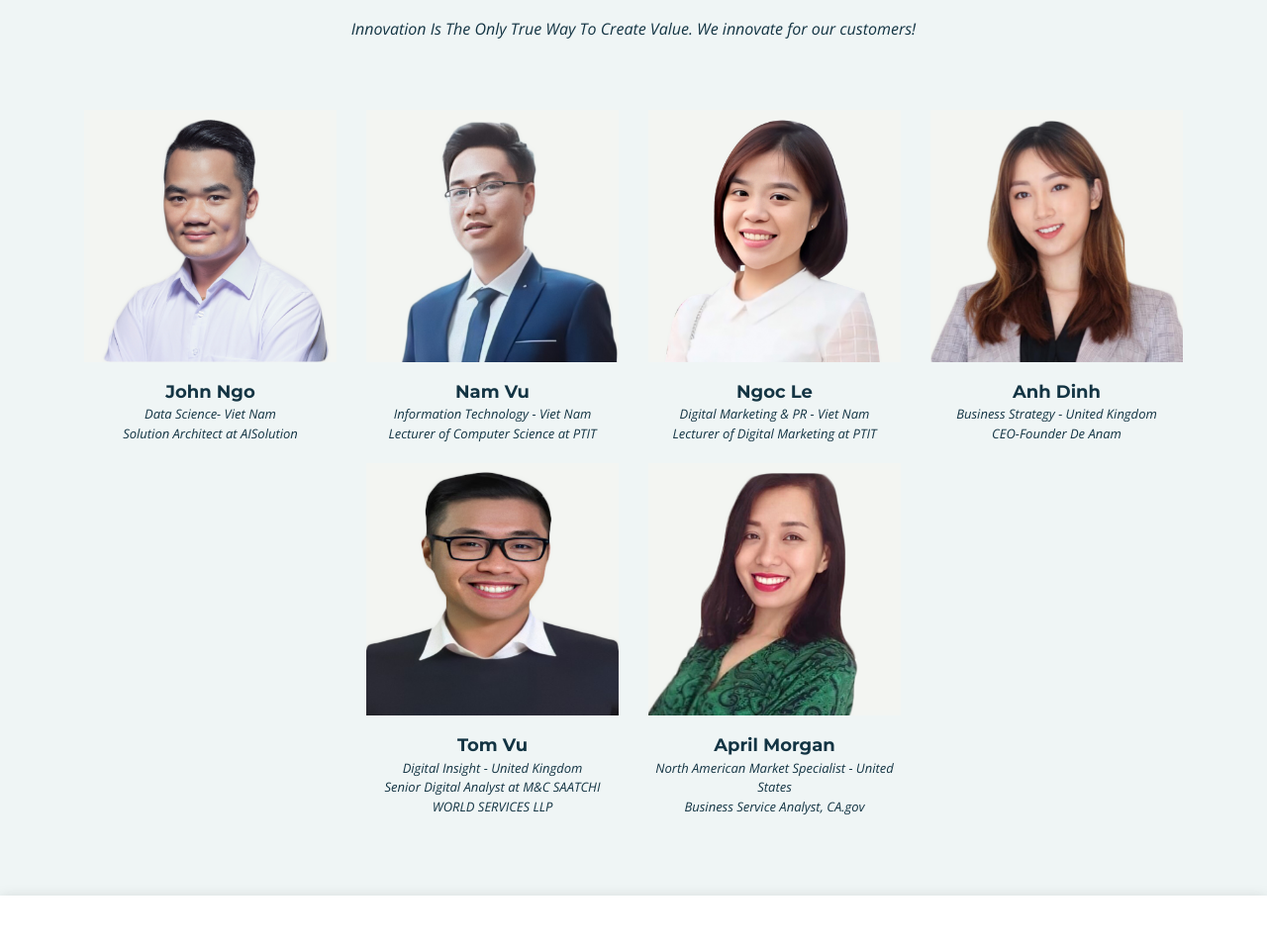
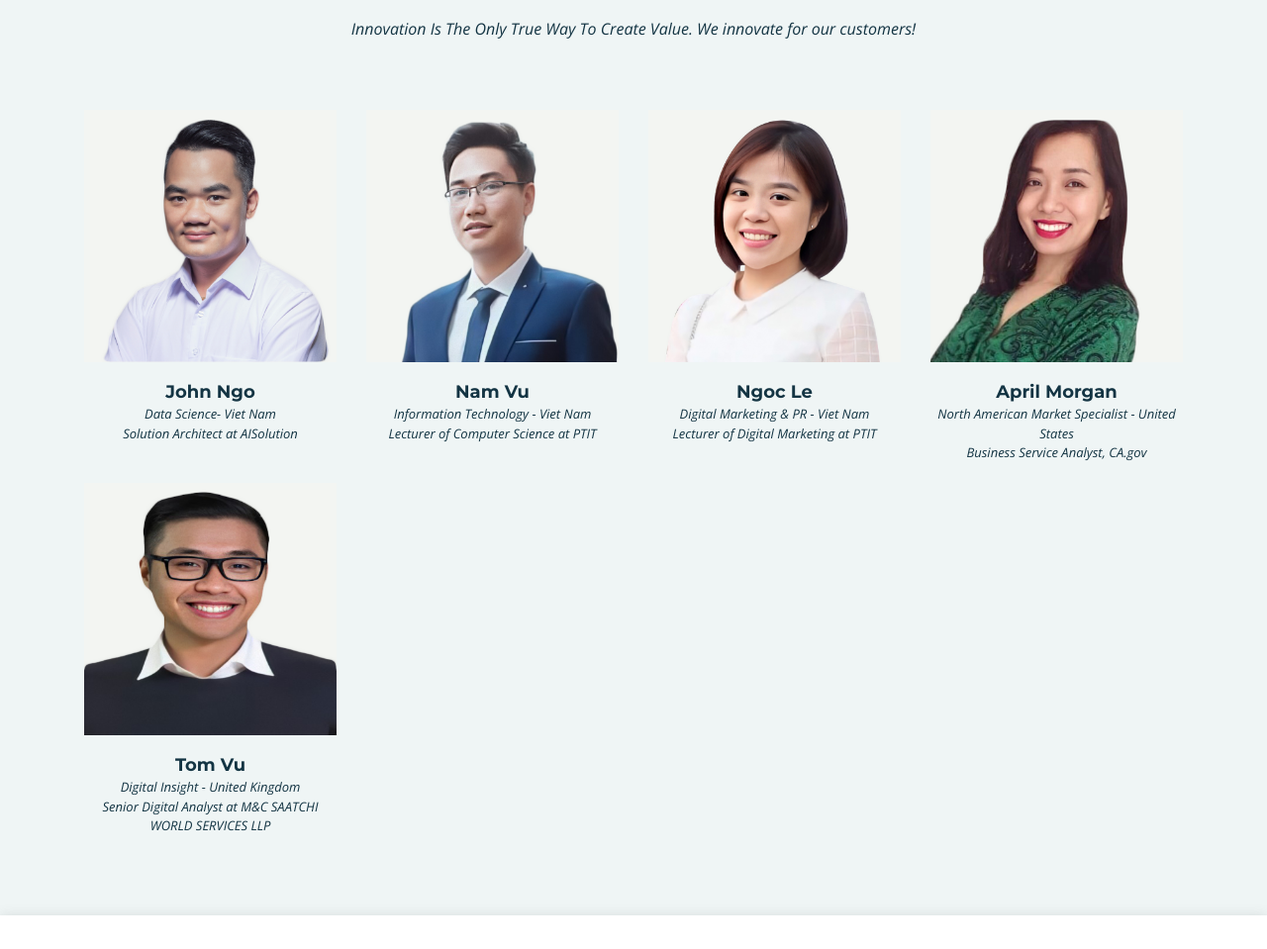
Before and after one commit to Thereow/landing-page, a plain HTML site: page index.html in a window 1280 px wide. Shown: the part 4190-5149 px from the top of the page at 99% size. Drawn offline with nearby package versions, Linux system fonts and the light colour scheme; files whose address does not match are found by name.

Commit message:
remove advisor

```diff
--- a/index.html
+++ b/index.html
@@ -311,15 +311,15 @@
 
           <div class="col-lg-3 col-md-6">
             <div class="member">
-              <div class="pic"><img src="img/team/team-4.png" alt=""
-                  title="CEO-Founder Ms. Anh MSc Innovation, Entrepreneurship & Branding at University of East Anglia.">
-              </div>
-              <h4>Anh Dinh</h4>
-              <span>Business Strategy - United Kingdom</span>
-              <span>CEO-Founder De Anam</span>
+              <div class="pic"><img src="img/team/team-6.png" alt=""
+                  title="Business Service Analyst, CA.gov MA of TESOL, Victoria University of Melbourne"></div>
+              <h4>April Morgan</h4>
+              <span>North American Market Specialist - United States</span>
+              <span>Business Service Analyst, CA.gov</span>
             </div>
           </div>
-          <div class="col-lg-3 col-md-6 offset-lg-3">
+
+          <div class="col-lg-3 col-md-6">
             <div class="member">
               <div class="pic"><img src="img/team/team-5.png" alt=""
                   title="Senior Digital Analyst at M&C SAATCHI WORLD SERVICES LLP PhD in Economics at Anglia Ruskin University  Master of Business Administration at Cardiff University ">
@@ -327,16 +327,6 @@
               <h4>Tom Vu</h4>
               <span>Digital Insight - United Kingdom</span>
               <span>Senior Digital Analyst at M&C SAATCHI WORLD SERVICES LLP</span>
-            </div>
-          </div>
-
-          <div class="col-lg-3 col-md-6">
-            <div class="member">
-              <div class="pic"><img src="img/team/team-6.png" alt=""
-                  title="Business Service Analyst, CA.gov MA of TESOL, Victoria University of Melbourne"></div>
-              <h4>April Morgan</h4>
-              <span>North American Market Specialist - United States</span>
-              <span>Business Service Analyst, CA.gov</span>
             </div>
           </div>
         </div>
--- a/js/main.js
+++ b/js/main.js
@@ -13,7 +13,7 @@ jQuery(document).ready(function ($) {
   $('.back-to-top').click(function () {
     $('html, body').animate({
       scrollTop: 0
-    }, 1500, 'easeInOutExpo');
+    }, 2000, 'easeInOutExpo');
     return false;
   });
 
@@ -85,7 +85,7 @@ jQuery(document).ready(function ($) {
 
         $('html, body').animate({
           scrollTop: target.offset().top - top_space
-        }, 1500, 'easeInOutExpo');
+        }, 2000, 'easeInOutExpo');
 
         if ($(this).parents('.nav-menu').length) {
           $('.nav-menu .menu-active').removeClass('menu-active');
```
